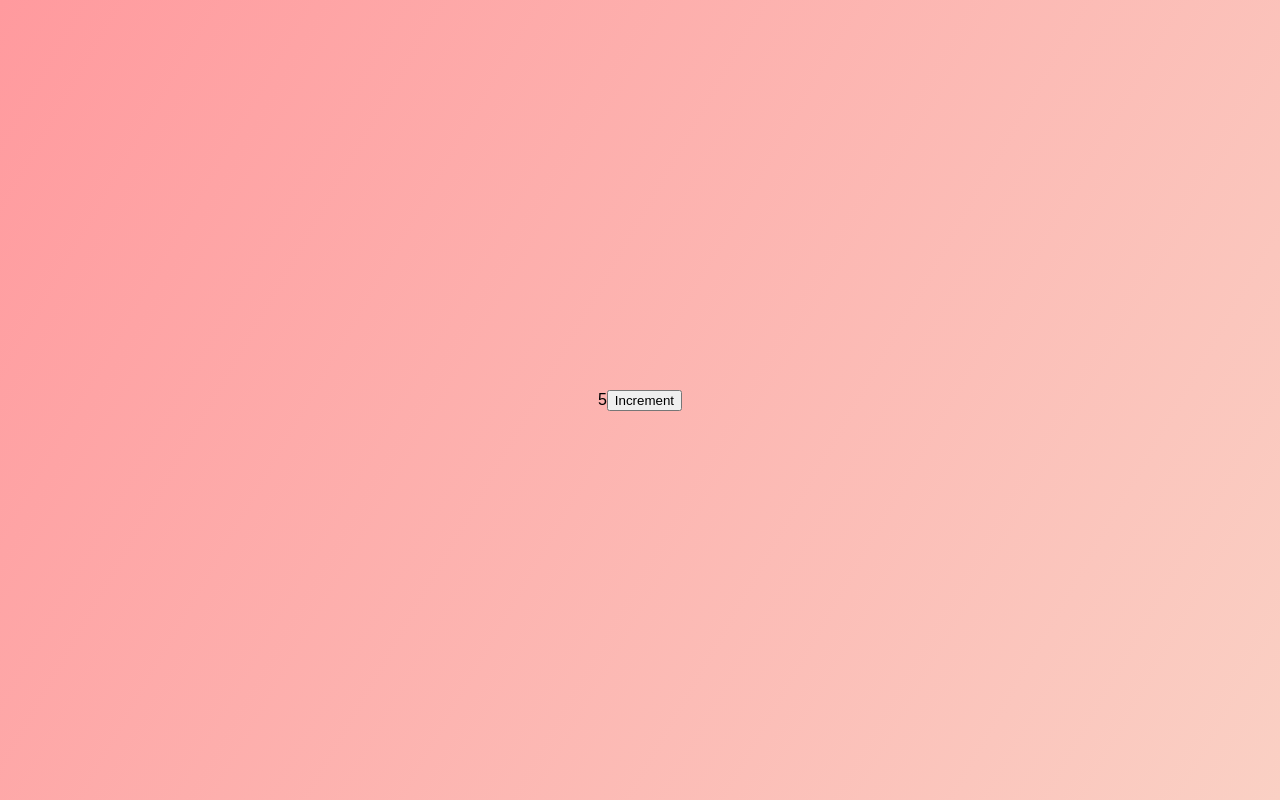
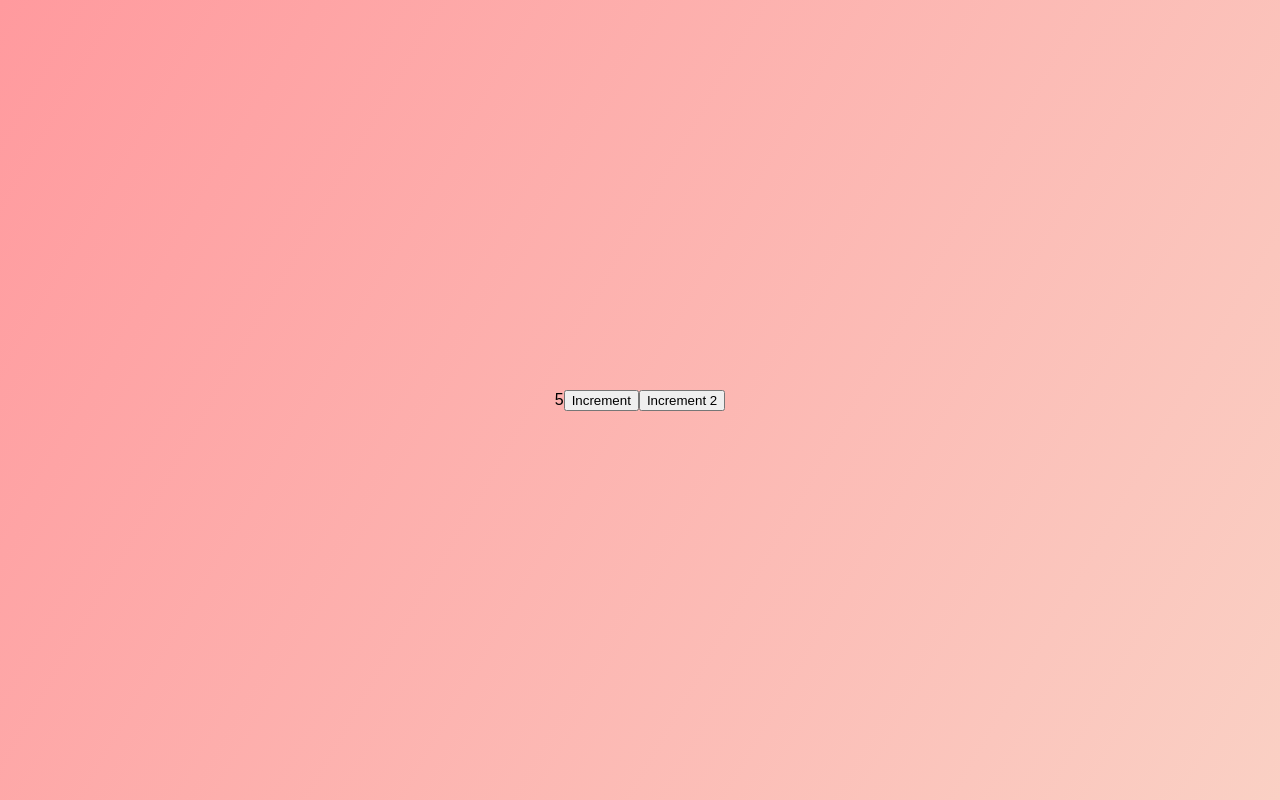
Before and after one commit to Veerasamy-Seenuvasan/reactjs-tic-tac-toe, a React (Create React App) app: page / in a window 1280 px wide. Built offline with nearby package versions, Linux system fonts and the light colour scheme.

Commit message:
18 Jan 2025, 10:20

```diff
--- a/src/components/UseStateDemo.js
+++ b/src/components/UseStateDemo.js
@@ -13,6 +13,14 @@ export default function UseStateDemo() {
         setCounter(counter+5);
 
       }}>Increment</button>
+      <button onClick={()=>{
+        setCounter(counter => counter+5);
+        setCounter(counter => counter+5);
+        alert(counter);
+        setCounter(counter => counter+5);
+        setCounter(counter => counter+5);
+
+      }}>Increment 2</button>
     </div>
   )
 }
```
